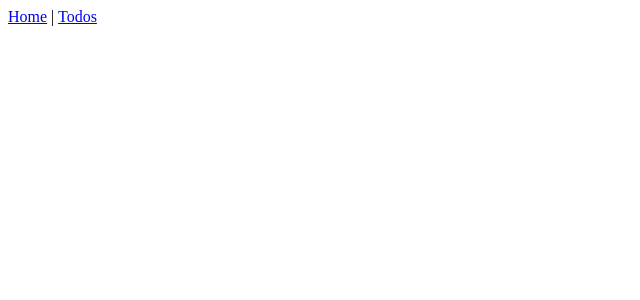
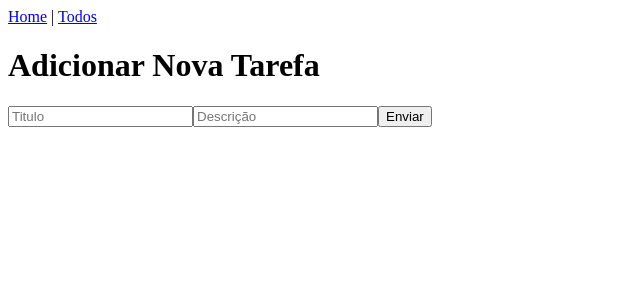
Before and after one commit to heningtonfrota/vue3-composition-api, a Vue app: page /todos/create in a window 1280 px wide. Before the commit this address had no page. Shown: the top 300 px of the page, without its empty margins (0-640 px from the left). Built offline with nearby package versions, Linux system fonts and the light colour scheme.

Commit message:
COMPOSIÇÃO DE API - ADICIONAR

```diff
--- a/src/router/index.js
+++ b/src/router/index.js
@@ -1,6 +1,7 @@
 import { createRouter, createWebHistory } from 'vue-router'
 import HomeView from '@/views/HomeView.vue'
-import TodosView from '@/views/Todos/TodosView.vue'
+import TodosView from '@/views/Todos/TodosView.vue';
+import AddTodoView from "@/views/Todos/AddTodoView.vue";
 
 const routes = [
   {
@@ -11,7 +12,12 @@ const routes = [
   {
     path: '/todos',
     name: 'todos.index',
-    component: TodosView,
+    component: TodosView
+  },
+  {
+    path: '/todos/create',
+    name: 'todos.create',
+    component: AddTodoView
   }
 ]
 
--- a/src/services/todos.services.js
+++ b/src/services/todos.services.js
@@ -1,6 +1,13 @@
 import axios from "axios";
-export default class TodoService {
-    static async getAll() {
+export default class TodoService
+{
+    static async getAll()
+    {
         return axios.get('/todos');
     }
+
+    static async addTodo(params)
+    {
+        return axios.post('/todos', params);
+    }
 }
--- /dev/null
+++ b/src/views/Todos/AddTodoView.vue
@@ -0,0 +1,43 @@
+<template>
+    <h1>Adicionar Nova Tarefa</h1>
+
+    <form action="#" method="post" @submit.prevent="addTodo">
+        <input type="text" name="title" placeholder="Titulo" v-model="todo.name">
+        <input type="text" name="description" placeholder="Descrição" v-model="todo.description">
+        <button type="submit" :disabled="todo.loading">
+            <span v-if="todo.loading">Enviando...</span>
+            <span v-else>Enviar</span>
+        </button>
+    </form>
+</template>
+
+<script>
+import { reactive } from "vue";
+
+import TodoService from "@/services/todos.services";
+import router from '@/router';
+
+export default {
+    name: 'AddTodoView',
+    setup() {
+        const todo = reactive({
+            name: '',
+            description: '',
+            completed: false,
+            loading: false
+        })
+
+        const addTodo = () => {
+            todo.loading = true;
+            TodoService.addTodo({...todo})
+                .then(() => router.push({ name: 'todos.index' }))
+                .finally(() => todo.loading = false);
+        }
+
+        return {
+            todo,
+            addTodo
+        }
+    }
+}
+</script>
--- a/src/views/Todos/TodosView.vue
+++ b/src/views/Todos/TodosView.vue
@@ -1,5 +1,8 @@
 <template>
-    <h1>Lista de Tarefas</h1>
+    <h1>
+        Lista de Tarefas
+        <router-link :to="{ name: 'todos.create' }">Adicionar</router-link>
+    </h1>
 
     <div v-if="loading">
         Carregando...
```
